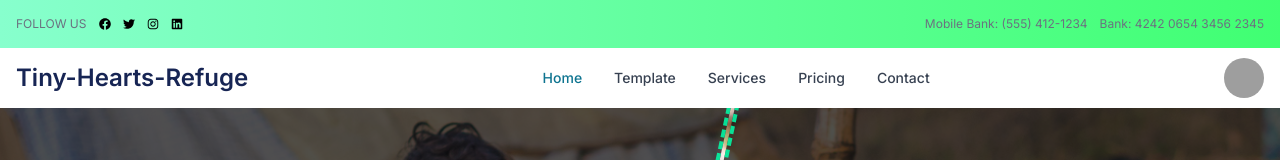
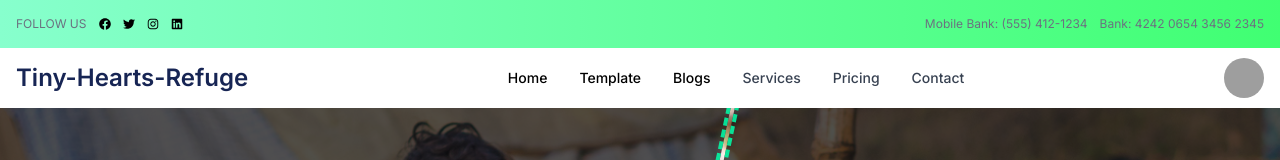
Before and after one commit to webashraf/tiny-hearts-refuge-next-app, a Next.js app: page / in a window 1280 px wide. Shown: the top 160 px of the page. Built offline with nearby package versions, Linux system fonts and the light colour scheme; grey boxes are pictures that could not be loaded.

Commit message:
add blog page

```diff
--- /dev/null
+++ b/src/app/(main-layout)/blogs/[id]/page.js
@@ -0,0 +1,15 @@
+import React from 'react';
+
+const SingleBlogPage =  async({params}) => {
+    const res = await fetch(`https://jsonplaceholder.typicode.com/posts/${params.id}`);
+    const blog = await res.json();
+    console.log(params.id)
+    return (
+        <div className='pb-32'>
+            <h1 className='text-7xl font-serif uppercase pt-3 pb-10 underline'>{blog?.title}</h1>
+            <p className='font-mono text-xl'>{blog?.body}</p>
+        </div>
+    );
+};
+
+export default SingleBlogPage;
--- /dev/null
+++ b/src/app/(main-layout)/blogs/page.js
@@ -0,0 +1,35 @@
+import Link from "next/link";
+import { Suspense } from "react";
+
+// import blogData from '@/app/Utils/blog/blogData';
+const BlogPage = async () => {
+    const res = await fetch(`https://jsonplaceholder.typicode.com/posts`, { cache: 'force-cache' });
+    const blogsData = await res.json();
+    // const {id, title} = blogsData;
+    console.log(blogsData)
+
+    return (
+        <div>
+            <h1 className='text-7xl'>Blog Page</h1>
+            <div className="grid grid-cols-2 gap-6 py-10">
+
+                <Suspense>
+                    {
+                        blogsData.slice(0, 20).map(({ id, title, body }) => (
+                            <div key={id} className="rounded-lg shadow-xl p-4">
+                                <h3 className="text-2xl text-black capitalize">{title}</h3>
+                                <p>{body.slice(0, 50)}....</p>
+                                <Link href={`/blogs/${id}`}>
+                                    <button className="gradient-button">
+                                        See More
+                                    </button>
+                                </Link>
+                            </div>
+                        ))}
+                </Suspense>
+            </div>
+        </div>
+    );
+};
+
+export default BlogPage;
--- a/src/app/Components/Shared/NavBar/NavBar.jsx
+++ b/src/app/Components/Shared/NavBar/NavBar.jsx
@@ -70,17 +70,20 @@ const NavBar = () => {
                     <Navbar.Toggle />
                 </div>
                 <Navbar.Collapse>
-                    <Navbar.Link
+                    <Link
                         active
                         href="/"
                     >
                         <p>
                             Home
                         </p>
-                    </Navbar.Link>
-                    <Navbar.Link href="/template">
+                    </Link>
+                    <Link href="/template">
                         Template
-                    </Navbar.Link>
+                    </Link>
+                    <Link href="/blogs">
+                        Blogs
+                    </Link>
                     <Navbar.Link href="#">
                         Services
                     </Navbar.Link>
--- /dev/null
+++ b/src/app/Utils/blog.js
@@ -0,0 +1,5 @@
+const blogData = () => {
+    fetch(`https://jsonplaceholder.typicode.com/posts`);
+}
+
+export default blogData;
--- a/src/app/globals.css
+++ b/src/app/globals.css
@@ -50,3 +50,9 @@ input{
   outline: none !important;
   border: 1px solid #2ec091 !important;
 }
+
+/* Gradient Button */
+
+.gradient-button {
+  @apply bg-gradient-to-r from-[#2dc08a] to-[#057c56] text-white px-4 py-2 my-2 rounded-md hover:from-[#057c56] hover:to-[#2dc08a] hover:shadow-lg transition duration-300;
+}
```
